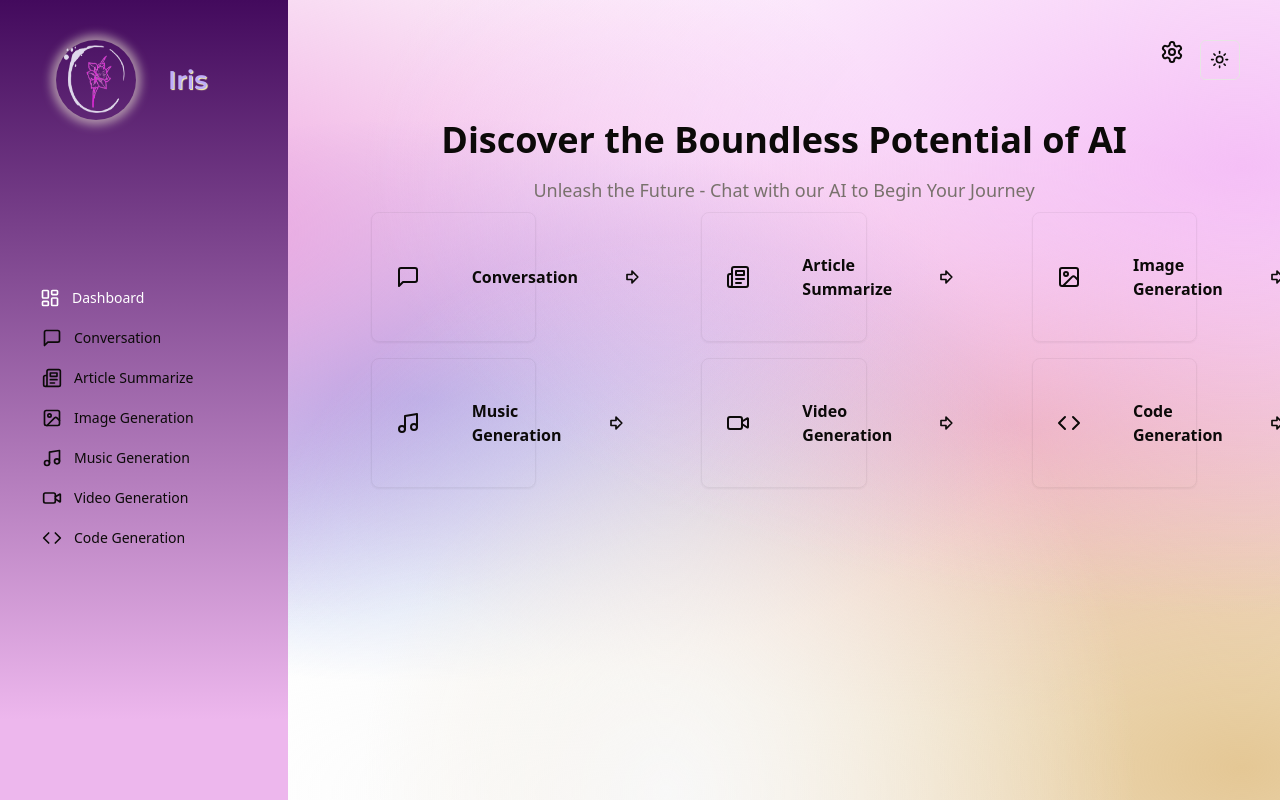
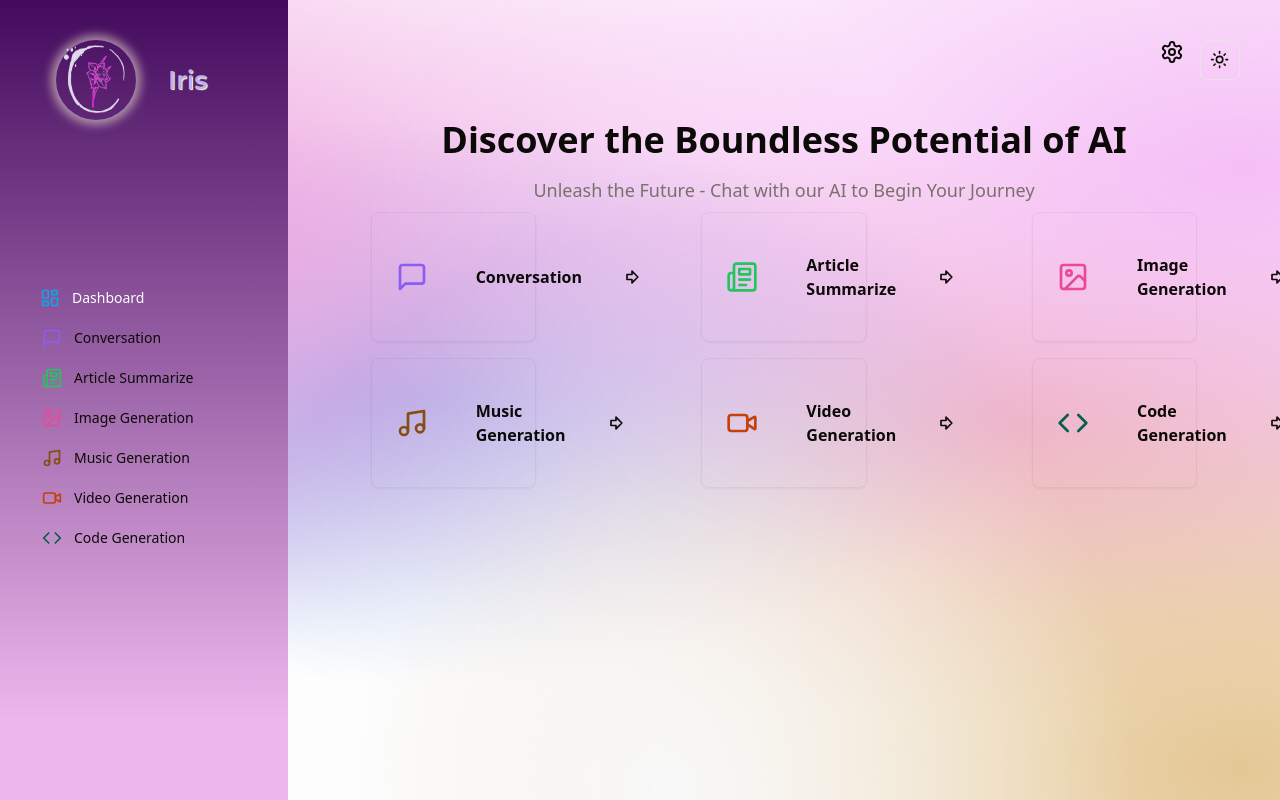
Before and after one commit to kabirfaisal1/iriswise, a Next.js app: page /dashboard in a window 1280 px wide. Built offline with nearby package versions, Linux system fonts and the light colour scheme.

Commit message:
temp commit

```diff
--- a/app/(dashboard)/(routes)/dashboard/page.tsx
+++ b/app/(dashboard)/(routes)/dashboard/page.tsx
@@ -12,8 +12,58 @@
 	Newspaper,
 	VideoIcon,
 } from 'lucide-react';
-
 import { SystemToolsRoute } from '@/constants/link_index';
+// TODO: Need to fix the coloring issue import { SystemToolsRoute } from '@/constants/link_index'; and remove const SystemToolsRoute
+// const SystemToolsRoute = [
+// 	{
+// 		id: '02',
+// 		label: 'Conversation',
+// 		icons: MessageSquare,
+// 		href: '/conversation',
+// 		color: 'text-violet-500',
+// 		bgColor: 'bg-violet-600/10',
+// 	},
+// 	{
+// 		id: '03',
+// 		label: 'Article Summarize',
+// 		icons: Newspaper,
+// 		href: '/articleSummarize',
+// 		color: 'text-emerald-500',
+// 		bgColor: 'bg-emerald-700/10',
+// 	},
+// 	{
+// 		id: '04',
+// 		label: 'Image Generation',
+// 		icons: ImageIcon,
+// 		href: '/imageGeneration',
+// 		color: 'text-pink-500',
+// 		bgColor: 'bg-pink-500/10',
+// 	},
+// 	{
+// 		id: '05',
+// 		label: 'Music Generation',
+// 		icons: MusicIcon,
+// 		href: '/musicGeneration',
+// 		color: 'text-yellow-800',
+// 		bgColor: 'bg-yellow-500/10',
+// 	},
+// 	{
+// 		id: '06',
+// 		label: 'Video Generation',
+// 		icons: VideoIcon,
+// 		href: '/videoGeneration',
+// 		color: 'text-orange-700',
+// 		bgColor: 'bg-orange-500/10',
+// 	},
+// 	{
+// 		id: '07',
+// 		label: 'Code Generation',
+// 		icons: CodeIcon,
+// 		href: '/codeGeneration',
+// 		color: 'text-emerald-800',
+// 		bgColor: 'bg-emerald-500/10',
+// 	},
+// ];
 
 const DashboardPage = () => {
 	return (
@@ -46,9 +96,9 @@
 						className='p-4 m-2 border-black/5 flex items-center justify-evenly hover:shadow-md transition-all cursor-pointer w-full md:w-1/2 mx-auto'
 						data-testid={`${tool.label}_cards`}
 					>
-						<div className='flex items-center gap-x-5'>
+						<div className='flex items-center gap-x-4'>
 							<div className={cn('p-2 w-fit rounded-md', tool.color)}>
-								<tool.icons />
+								<tool.icons className={cn('w-8 h-8 ', tool.bgColor)} />
 							</div>
 							<CardHeader className='font-semibold'>{tool.label}</CardHeader>
 							<div>
--- a/constants/link_index.ts
+++ b/constants/link_index.ts
@@ -1,3 +1,5 @@
+
+// TODO: During clean up need to fix the coloring issue when importing from '@/constants/link_index'
 import
 {
     Newspaper,
@@ -18,6 +20,7 @@
     icons: LayoutDashboard,
     href: '/dashboard',
     color: 'text-sky-500',
+
 },
 {
     id: '02',
```
Also changed, not shown: components/Sidebar.tsx (+86 -2 lines).
